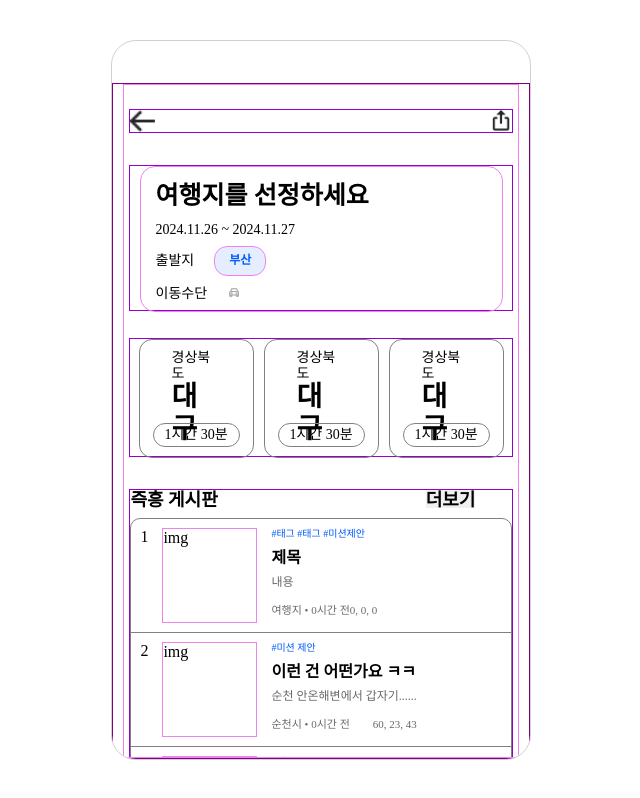
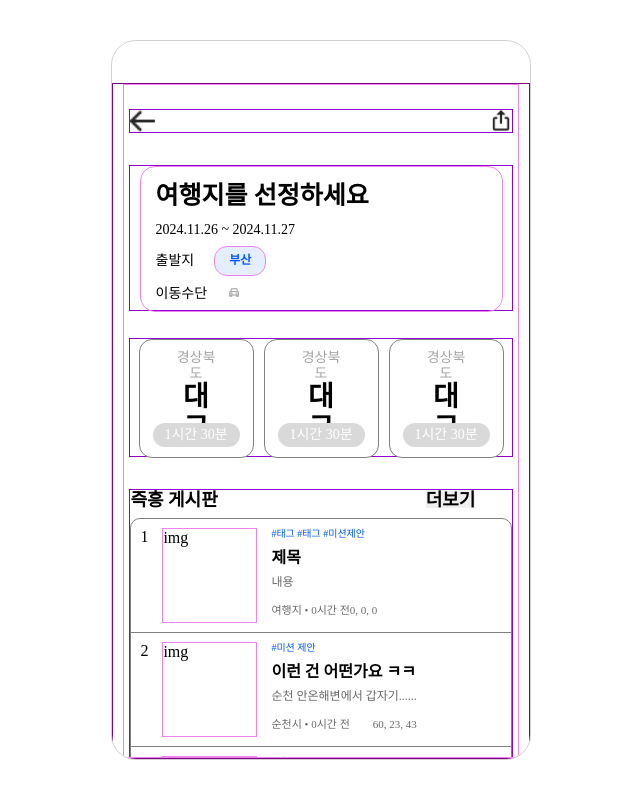
Before and after one commit to UMC-WEGO/WEGO_FE_React, a React (Vite) app in the folder WEGO_FE/: page /home/travel-select in a window 1280 px wide. Shown: the whole page, without its empty margins (319-959 px from the left). Built offline with nearby package versions, Linux system fonts and the light colour scheme; a web font is replaced by a local one.

Commit message:
feat: 여행선택페이지 여행지 선택 버튼 구현

```diff
--- a/WEGO_FE/src/components/feat2/BlueTag.tsx
+++ b/WEGO_FE/src/components/feat2/BlueTag.tsx
@@ -16,11 +16,14 @@ const Item = styled.div`
     color: rgba(0, 89, 255, 1);
 `
 
-const BlueTag = () => {
-    return(
-        <Item>부산</Item>
-    )
-
+interface BlueTagProps {
+    TagContent: string;
 }
 
+const BlueTag = ({ TagContent }: BlueTagProps) => {
+    return (
+        <Item>{TagContent}</Item>
+    );
+};
+
 export default BlueTag;
--- a/WEGO_FE/src/components/feat2/DestinationBtn.tsx
+++ b/WEGO_FE/src/components/feat2/DestinationBtn.tsx
@@ -1,8 +1,9 @@
 import styled from "styled-components";
+import { useState } from "react";
 // 여행지를 선택하는 버튼
 // 여행지 선택 화면에서 추천된 선택지 버튼
 
-const DestinationBtnBox = styled.div`
+const DestinationBtnBox = styled.button<{ selectedFlag: boolean }>`
   width: 115px;
   height: 119px;
   border: 1px solid gray;
@@ -12,6 +13,8 @@ const DestinationBtnBox = styled.div`
   flex-direction: column;
   gap: 10px;
 
+  background-color: ${(props) => (props.selectedFlag ? "rgba(0, 89, 255, 0.1)" : "white")};
+
   padding-top:10px;
   padding-right: 13px;
   padding-bottom: 10px;
@@ -20,9 +23,11 @@ const DestinationBtnBox = styled.div`
   align-items: center;
   justify-content: center;
 `
-const DestinationLocation = styled.div`
+const DestinationLocation = styled.div<{ selectedFlag: boolean }>`
   width: 49px;
   height: 21px;
+
+  color: ${(props) => (props.selectedFlag ? "black" : "rgba(165, 165, 165, 1)")};
 
   font-size: 14px;
 `
@@ -33,28 +38,32 @@ const DestinationCity = styled.div`
   font-size: 28px;
   font-weight: 600;
 `
-const DestinationTime = styled.div`
+const DestinationTime = styled.div<{ selectedFlag: boolean }>`
   width: 87px;
   height: 28px;
 
   font-size: 14px;
   display: flex;
-  justify-content: center;  // 가로 가운데 정렬
-  align-items: center;  // 세로 가운데 정렬
+  justify-content: center;
+  align-items: center;
 
-  border: 1px solid gray;
   border-radius: 16px;
+
+  background-color: ${(props) => (props.selectedFlag ? "rgba(0, 89, 255, 1)" : "rgba(217, 217, 217, 1)")};
+  color: white;
 `
 
 const DestinationBtn = () => {
-    return(
-        <>
-            <DestinationBtnBox>
-              <DestinationLocation>경상북도</DestinationLocation>
-              <DestinationCity>대구</DestinationCity>
-              <DestinationTime>1시간 30분</DestinationTime>
-            </DestinationBtnBox>
-        </>
+  const [selected, setSelected] = useState(false);
+
+  return(
+      <>
+        <DestinationBtnBox selectedFlag={selected} onClick={() => setSelected((prev) => !prev)}>
+          <DestinationLocation selectedFlag={selected} onClick={() => setSelected((prev) => !prev)}>경상북도</DestinationLocation>
+          <DestinationCity>대구</DestinationCity>
+          <DestinationTime selectedFlag={selected} onClick={() => setSelected((prev) => !prev)}>1시간 30분</DestinationTime>
+        </DestinationBtnBox>
+      </>
     )
 }
 
--- a/WEGO_FE/src/components/feat2/PlanedCard.tsx
+++ b/WEGO_FE/src/components/feat2/PlanedCard.tsx
@@ -1,5 +1,6 @@
 import styled from "styled-components";
 import trash_bin_img from "../../images/feat2/trash_binpng.png";
+import BlueTag from "./BlueTag";
 // 계획된 여행을 보여주는 카드
 // "다가오는 여행"
 
@@ -59,11 +60,11 @@ const DeleteBtn = styled.button`
 `
 
 type PlanedCardType = {
-  destination: string;  // 여행 목적지
-  D_Days: number;       // 남은 날짜
-  period: string;       // 여행 기간
-  party_num: number;    // 여행 인원수
-  transport: string;    // 이동 수단
+  destination: string;         // 여행 목적지
+  D_Days: number;              // 남은 날짜
+  period: string;              // 여행 기간
+  party_num: string | number;  // 여행 인원수
+  transport: string;           // 이동 수단
 }
 
 interface PlanedCardProps {
@@ -81,9 +82,9 @@ const PlanedCard = ({ props, onClickDelete }: PlanedCardProps) => {
               <DeleteBtn onClick={onClickDelete}><img src={trash_bin_img}/></DeleteBtn>
             </PlanedCard_row1>
             <PlanedCard_row2>
-              <PlanedCard_element>{props.period}</PlanedCard_element>
-              <PlanedCard_element>{props.party_num}명</PlanedCard_element>
-              <PlanedCard_element>{props.transport}</PlanedCard_element>
+              <BlueTag TagContent={props.period}/>
+              <BlueTag TagContent={`${props.party_num}명`}/>
+              <BlueTag TagContent={props.transport}/>
             </PlanedCard_row2>
           </PlanedCardHug>
         </PlanedCardBox>
--- a/WEGO_FE/src/components/feat2/PlaningCard.tsx
+++ b/WEGO_FE/src/components/feat2/PlaningCard.tsx
@@ -57,7 +57,7 @@ const PlaningCard = () => {
               <PlaningCardRow2>2024.11.26 ~ 2024.11.27</PlaningCardRow2>
               <PlaningCardRow3>
                 <div>출발지</div>
-                <BlueTag/>
+                <BlueTag TagContent="부산"/>
               </PlaningCardRow3>
               <PlaningCardRow4>
                 <div>이동수단</div>
```
